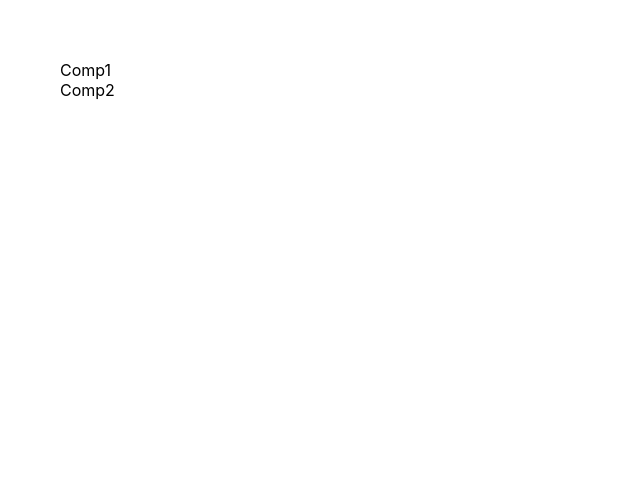
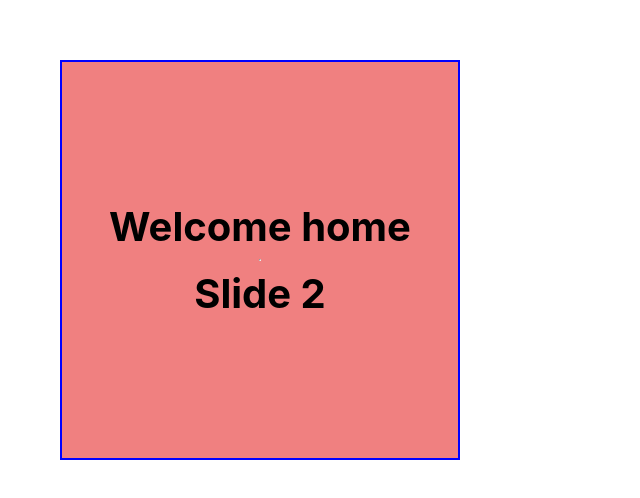
Before and after one commit to dmitrisanzharov/cra-js-axios-redux-router, a React (Create React App) app: page / in a window 1280 px wide. Shown: the top 498 px of the page, without its empty margins (0-640 px from the left). Built offline with nearby package versions, Linux system fonts and the light colour scheme.

Commit message:
all done

```diff
--- a/src/App.js
+++ b/src/App.js
@@ -7,7 +7,7 @@ import Comp2 from "./components/Comp2/Comp2";
 function App() {
 	return (
 		<div className="addPadding">
-			<Comp1 />
+			{/* <Comp1 /> */}
 			<Comp2 />
 		</div>
 	);
--- a/src/components/Comp2/Comp2.css
+++ b/src/components/Comp2/Comp2.css
@@ -1 +1,60 @@
-/*# sourceMappingURL=Comp2.css.map */
+.Comp2_Div1 {
+  width: 400px;
+  height: 400px;
+  background-color: lightcoral;
+  display: flex;
+  flex-direction: column;
+  justify-content: center;
+  align-items: center;
+  position: relative;
+}
+
+.Comp2_Div1_Div2 {
+  width: 300px;
+  height: 300px;
+  background-color: green;
+  border: 1px solid blue;
+}
+
+.my1 {
+  font-size: 40px;
+  font-weight: bold;
+  animation-name: slideUp;
+  animation-duration: 2s;
+}
+
+.my2 {
+  font-size: 40px;
+  font-weight: bold;
+  animation-name: fadeInUp;
+  animation-duration: 2s;
+}
+
+@keyframes slideUp {
+  0% {
+    opacity: 0;
+    -webkit-clip-path: inset(0 0 30px);
+            clip-path: inset(0 0 30px);
+    transform: translateY(30px);
+  }
+  100% {
+    opacity: 1;
+    -webkit-clip-path: inset(0);
+            clip-path: inset(0);
+    transform: translateY(0);
+  }
+}
+@keyframes fadeInUp {
+  0% {
+    opacity: 0;
+    -webkit-clip-path: inset(0% -50px 30px);
+            clip-path: inset(0% -50px 30px);
+    transform: translateY(30px);
+  }
+  100% {
+    opacity: 1;
+    -webkit-clip-path: inset(0% -50px);
+            clip-path: inset(0% -50px);
+    transform: translate(0, 0);
+  }
+}/*# sourceMappingURL=Comp2.css.map */
--- a/src/components/Comp2/Comp2.js
+++ b/src/components/Comp2/Comp2.js
@@ -2,7 +2,17 @@ import React from "react";
 import "./Comp2.css";
 
 const Comp2 = () => {
-	return <div className="Comp2">Comp2</div>;
+	return (
+		<div className="Comp2">
+			<div className="Comp2_Div1 dbb">
+				<div className="my1">Welcome home</div>
+				<hr />
+				<div className="my2">Slide 2</div>
+
+				{/* <div className="Comp2_Div1_Div2_clone"></div> */}
+			</div>
+		</div>
+	);
 };
 
 export default Comp2;
--- a/src/components/Comp2/Comp2.scss
+++ b/src/components/Comp2/Comp2.scss
@@ -0,0 +1,66 @@
+.Comp2_Div1 {
+	width: 400px;
+	height: 400px;
+	background-color: lightcoral;
+	display: flex;
+	flex-direction: column;
+	justify-content: center;
+	align-items: center;
+	position: relative;
+}
+
+.Comp2_Div1_Div2 {
+	width: 300px;
+	height: 300px;
+	background-color: green;
+	border: 1px solid blue;
+	// syntax is  HowMuchToChunk: top/right/bottom/left  round(is short hand for border-radius) border-radiusValues: top/right/bottom/left
+	// clip-path: inset(0 0 30px);
+}
+
+.my1 {
+	font-size: 40px;
+	font-weight: bold;
+	animation-name: slideUp;
+	animation-duration: 2s;
+}
+
+.my2 {
+	font-size: 40px;
+	font-weight: bold;
+	animation-name: fadeInUp;
+	animation-duration: 2s;
+}
+
+// .Comp2_Div1_Div2_clone {
+// 	border: 1px solid black;
+// 	width: 300px;
+// 	height: 300px;
+// 	position: absolute;
+// }
+
+@keyframes slideUp {
+	0% {
+		opacity: 0;
+		clip-path: inset(0 0 30px);
+		transform: translateY(30px);
+	}
+	100% {
+		opacity: 1;
+		clip-path: inset(0);
+		transform: translateY(0);
+	}
+}
+
+@keyframes fadeInUp {
+	0% {
+		opacity: 0;
+		clip-path: inset(0% -50px 30px);
+		transform: translateY(30px);
+	}
+	100% {
+		opacity: 1;
+		clip-path: inset(0% -50px);
+		transform: translate(0, 0);
+	}
+}
--- a/src/globalStyles.css
+++ b/src/globalStyles.css
@@ -1,3 +1,55 @@
 .addPadding {
   padding: 60px;
+}
+
+* {
+  box-sizing: border-box;
+}
+
+.drr {
+  border: 2px solid red;
+}
+
+.dbb {
+  border: 2px solid blue;
+}
+
+.dgg {
+  border: 2px solid green;
+}
+
+.dyy {
+  border: 2px solid yellow;
+}
+
+.dpp {
+  border: 2px solid pink;
+}
+
+.bgr {
+  background-color: red;
+}
+
+.bgb {
+  background-color: blue;
+}
+
+.bgg {
+  background-color: green;
+}
+
+.bgd {
+  background-color: lightgray;
+}
+
+.bgy {
+  background-color: yellow;
+}
+
+.bgo {
+  background-color: orange;
+}
+
+.bgpnk {
+  background-color: pink;
 }/*# sourceMappingURL=globalStyles.css.map */
--- a/src/globalStyles.scss
+++ b/src/globalStyles.scss
@@ -1,3 +1,59 @@
 .addPadding {
 	padding: 60px;
 }
+
+* {
+	box-sizing: border-box;
+}
+
+// borders
+
+.drr {
+	border: 2px solid red;
+}
+
+.dbb {
+	border: 2px solid blue;
+}
+
+.dgg {
+	border: 2px solid green;
+}
+
+.dyy {
+	border: 2px solid yellow;
+}
+
+.dpp {
+	border: 2px solid pink;
+}
+
+// backgrounds
+
+.bgr {
+	background-color: red;
+}
+
+.bgb {
+	background-color: blue;
+}
+
+.bgg {
+	background-color: green;
+}
+
+.bgd {
+	background-color: lightgray;
+}
+
+.bgy {
+	background-color: yellow;
+}
+
+.bgo {
+	background-color: orange;
+}
+
+.bgpnk {
+	background-color: pink;
+}
```
Also changed, not shown: 2 other files (tests, documents, lock files or other folders).
